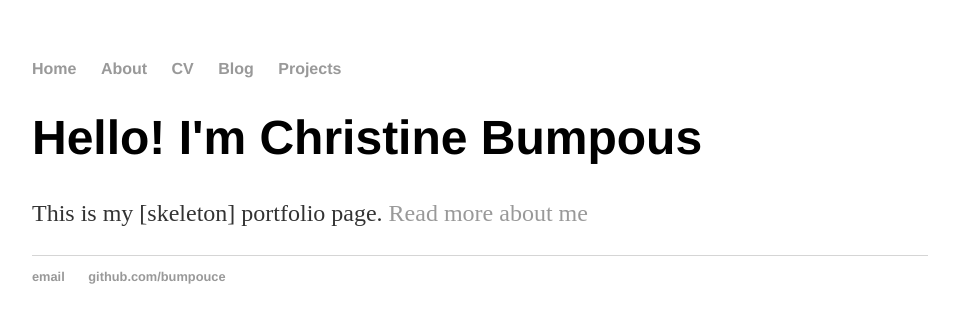
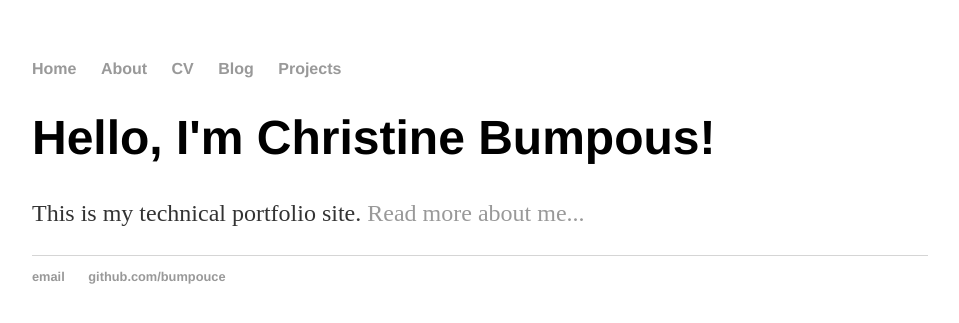
Before and after one commit to bumpouce/bumpouce.github.io, a Jekyll site: the page built from index.html, in a window 1280 px wide. Shown: the top 323 px of the page, without its empty margins (160-1119 px from the left). Built offline with Jekyll 4.4.1, drawn with Linux system fonts in a browser that asks for light colours.

Commit message:
Update index.html
Updated index.html with jekyll

```diff
--- a/index.html
+++ b/index.html
@@ -1,31 +1,8 @@
-<!DOCTYPE html>
-<html>
-	<head>
-		<title>Christine Bumpous - Technical Portfolio</title>
-		<!-- link to main stylesheet -->
-		<link rel="stylesheet" type="text/css" href="/css/main.css">
-	</head>
-	<body>
-		<nav>
-    		<ul>
-        		<li><a href="/">Home</a></li>
-	        	<li><a href="/about">About</a></li>
-        		<li><a href="/cv">CV</a></li>
-        		<li><a href="/blog">Blog</a></li>
-            		<li><a href="/projects">Projects</a></li>
-    		</ul>
-		</nav>
-		<div class="container">
-    		<div class="blurb">
-        		<h1>Hello! I'm Christine Bumpous</h1>
-				<p>This is my [skeleton] portfolio page. <a href="/about">Read more about me</a></p>
-    		</div><!-- /.blurb -->
-		</div><!-- /.container -->
-		<footer>
-    		<ul>
-        		<li><a href="mailto:bumpouce@gmail.com">email</a></li>
-        		<li><a href="https://github.com/bumpouce">github.com/bumpouce</a></li>
-			</ul>
-		</footer>
-	</body>
-</html>
+---
+layout: default
+title: Christine Bumpous - Technical Portfolio
+---
+<div class="blurb">
+	<h1>Hello, I'm Christine Bumpous!</h1>
+	<p>This is my technical portfolio site. <a href="/about">Read more about me...</a></p>
+</div><!-- /.blurb -->
```
